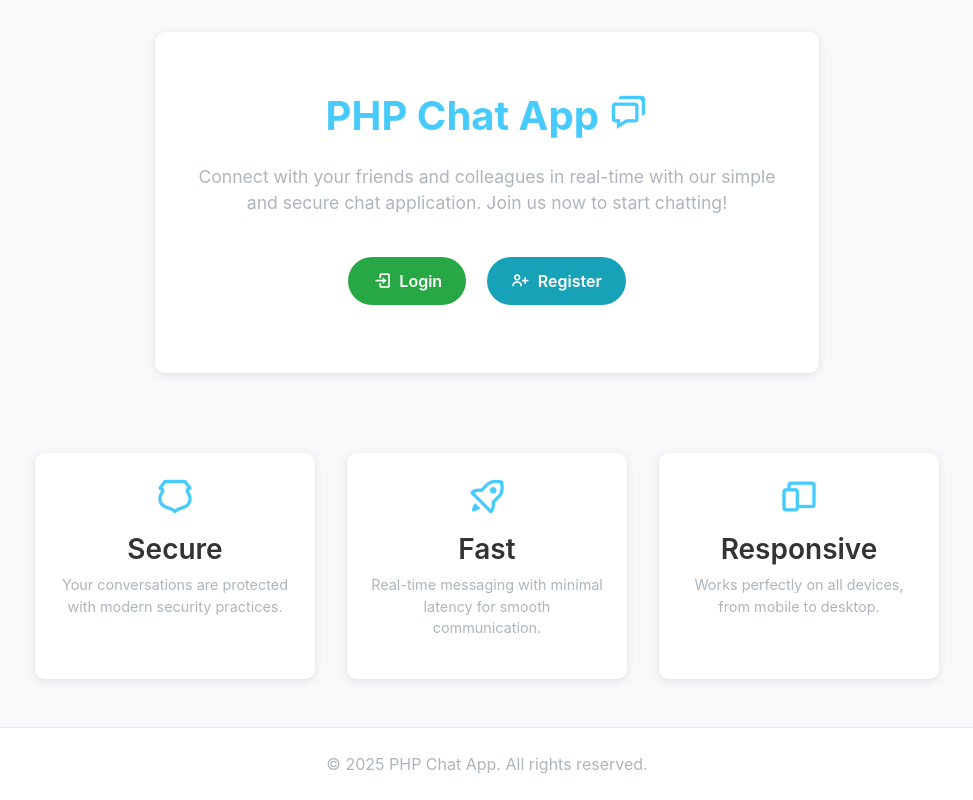
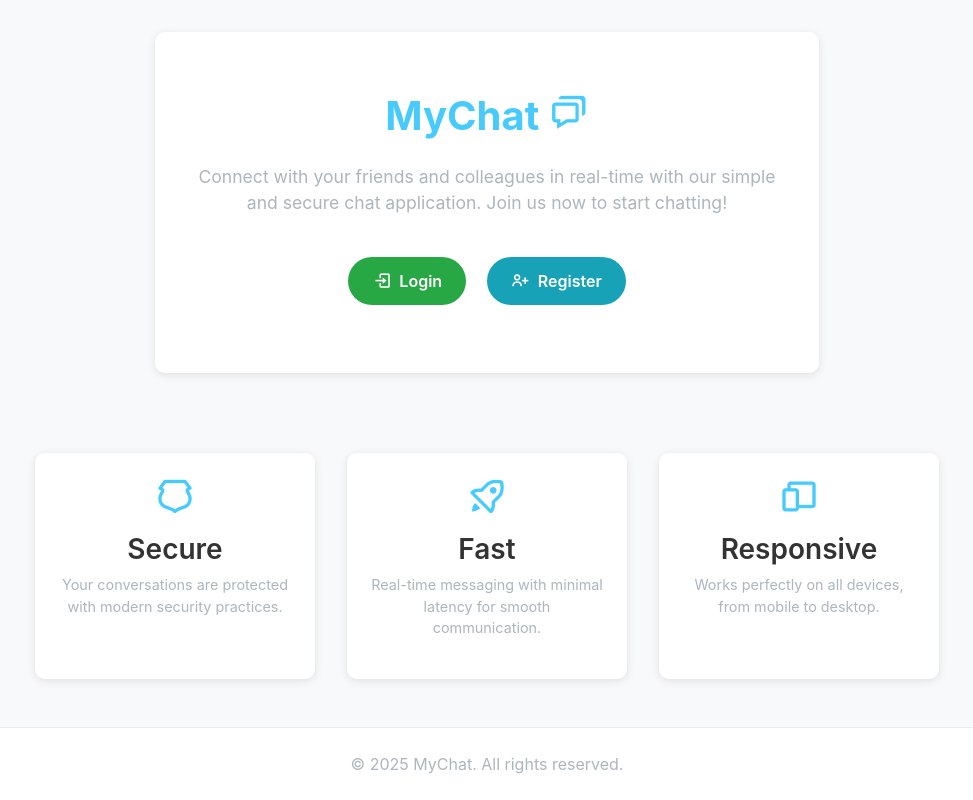
Before and after one commit to jabie393/fchat, a PHP site: page / in a window 1280 px wide. Shown: the whole page, without its empty margins (153-1126 px from the left). Run offline with PHP 8.4, Linux system fonts and the light colour scheme.

Commit message:
update v3

```diff
--- a/index.php
+++ b/index.php
@@ -13,7 +13,7 @@ $isLoggedIn = isset($_SESSION['user_id']);
 <head>
     <meta charset="UTF-8">
     <meta name="viewport" content="width=device-width, initial-scale=1.0, maximum-scale=1.0, user-scalable=no">
-    <title>PHP Chat App</title>
+    <title>MyChat</title>
 
     <!-- bootstrap -->
     <link rel="stylesheet" href="https://stackpath.bootstrapcdn.com/bootstrap/4.5.2/css/bootstrap.min.css">
@@ -29,7 +29,7 @@ $isLoggedIn = isset($_SESSION['user_id']);
 <body>
     <div class="app-container">
         <div class="hero-section">
-            <h1 class="app-title">PHP Chat App <i class='bx bx-chat'></i></h1>
+            <h1 class="app-title">MyChat <i class='bx bx-chat'></i></h1>
 
             <?php if ($isLoggedIn): ?>
                 <div class="greeting">Hi <b><?= htmlspecialchars($_SESSION['username'] ?? '') ?></b> 👋</div>
@@ -82,7 +82,7 @@ $isLoggedIn = isset($_SESSION['user_id']);
     </div>
 
     <footer>
-        <p class="footer-text">© <?php echo date('Y'); ?> PHP Chat App. All rights reserved.</p>
+        <p class="footer-text">© <?php echo date('Y'); ?> MyChat. All rights reserved.</p>
     </footer>
 
 </body>
--- a/public/login.php
+++ b/public/login.php
@@ -29,7 +29,7 @@ if ($_SERVER['REQUEST_METHOD'] == 'POST') {
 <head>
     <meta charset="UTF-8">
     <meta name="viewport" content="width=device-width, initial-scale=1.0, maximum-scale=1.0, user-scalable=no">
-    <title>Login - PHP Chat App</title>
+    <title>Login - MyChat</title>
 
     <!-- bootstrap -->
     <link rel="stylesheet" href="https://stackpath.bootstrapcdn.com/bootstrap/4.5.2/css/bootstrap.min.css">
--- a/public/main.php
+++ b/public/main.php
@@ -22,7 +22,7 @@ while ($row = $result->fetch_assoc()) {
 <head>
     <meta charset="UTF-8">
     <meta name="viewport" content="width=device-width, initial-scale=1.0, maximum-scale=1.0, user-scalable=no">
-    <title>Chat - PHP Chat App</title>
+    <title>Chat - MyChat</title>
 
     <!-- bootstrap -->
     <link rel="stylesheet" href="https://stackpath.bootstrapcdn.com/bootstrap/4.5.2/css/bootstrap.min.css">
--- a/public/register.php
+++ b/public/register.php
@@ -44,7 +44,7 @@ if ($_SERVER['REQUEST_METHOD'] == 'POST') {
 <head>
     <meta charset="UTF-8">
     <meta name="viewport" content="width=device-width, initial-scale=1.0, maximum-scale=1.0, user-scalable=no">
-    <title>Register - PHP Chat App</title>
+    <title>Register - MyChat</title>
 
     <!-- bootstrap -->
     <link rel="stylesheet" href="https://stackpath.bootstrapcdn.com/bootstrap/4.5.2/css/bootstrap.min.css">
```
